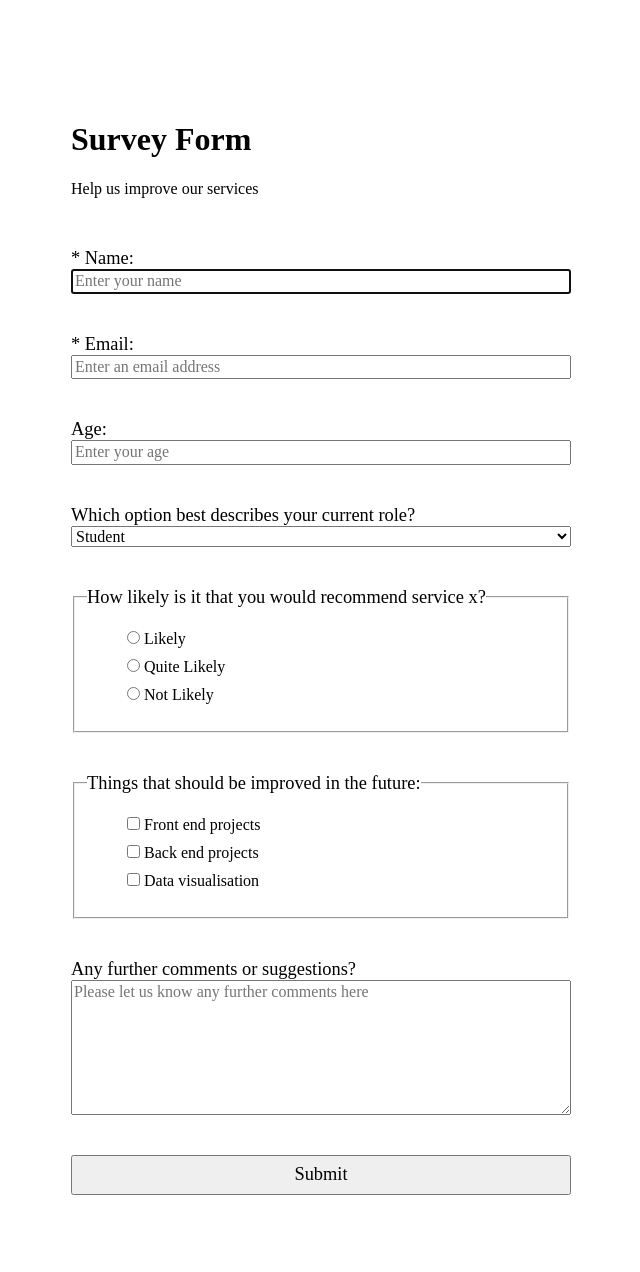
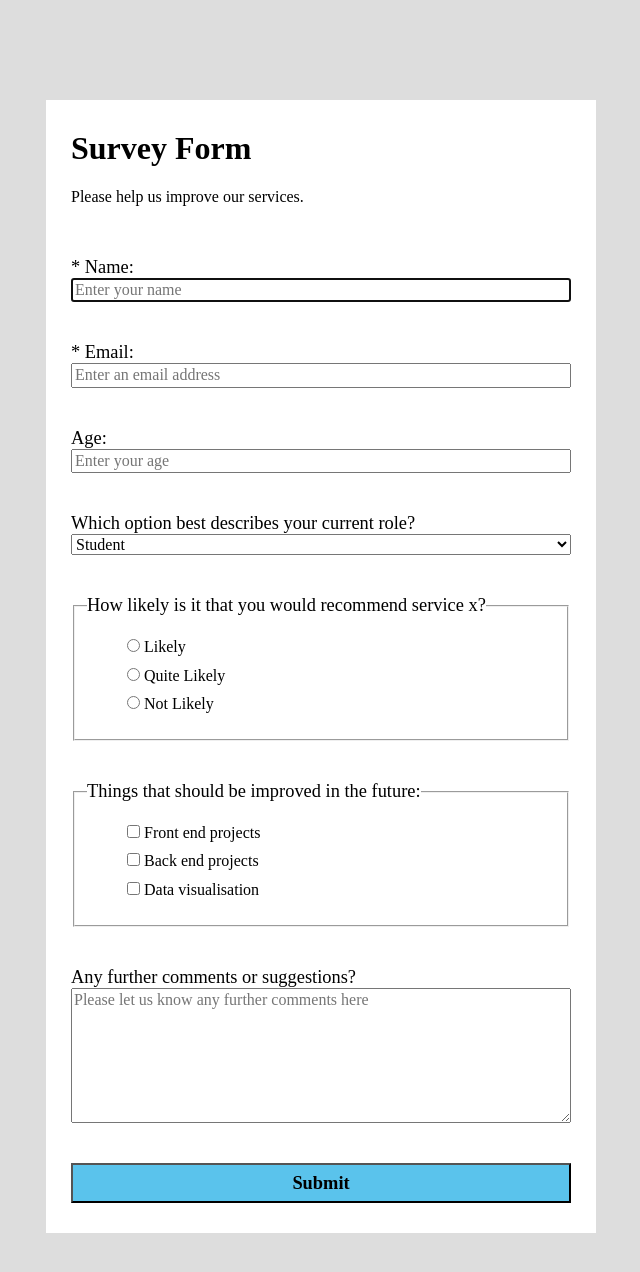
Before and after one commit to robertsGeorge/survey-form, a plain HTML site: page index.html in a window 1280 px wide. Shown: the whole page, without its empty margins (319-959 px from the left). Drawn offline with Linux system fonts and the light colour scheme.

Commit message:
upate background-color, margin and padding

```diff
--- a/index.html
+++ b/index.html
@@ -13,7 +13,7 @@
   <div id="wrapper">
 
     <h1 id="title">Survey Form</h1>
-    <p id="description">Help us improve our services</p>
+    <p id="description">Please help us improve our services.</p>
 
     <form id="survey-form" action="#" method="POST">
       <label for="name" id="name-label">* Name:</label>
--- a/style.css
+++ b/style.css
@@ -1,8 +1,18 @@
+body {
+  background-color: #ddd;
+}
+
 #wrapper {
   display: flex;
   flex-direction: column;
   max-width: 500px;
   margin: 100px auto;
+  padding: 25px;
+  background-color: #fff;
+}
+
+h1 {
+  margin-top: 5px;
 }
 h1 + p {
   margin: 0;
@@ -13,15 +23,18 @@ h1 + p {
 #survey-form > fieldset,
 button {
   margin-top: 40px;
-
 }
 
 form > label, fieldset > legend, button {
   font-size: 1.15em;
+  color: black;
 }
 
 button {
   height: 40px;
+  margin-bottom: 5px;
+  font-weight: bold;
+  background-color: rgb(90, 195, 236);
 }
 /* FLEX CONTAINER */
 #survey-form {
```
